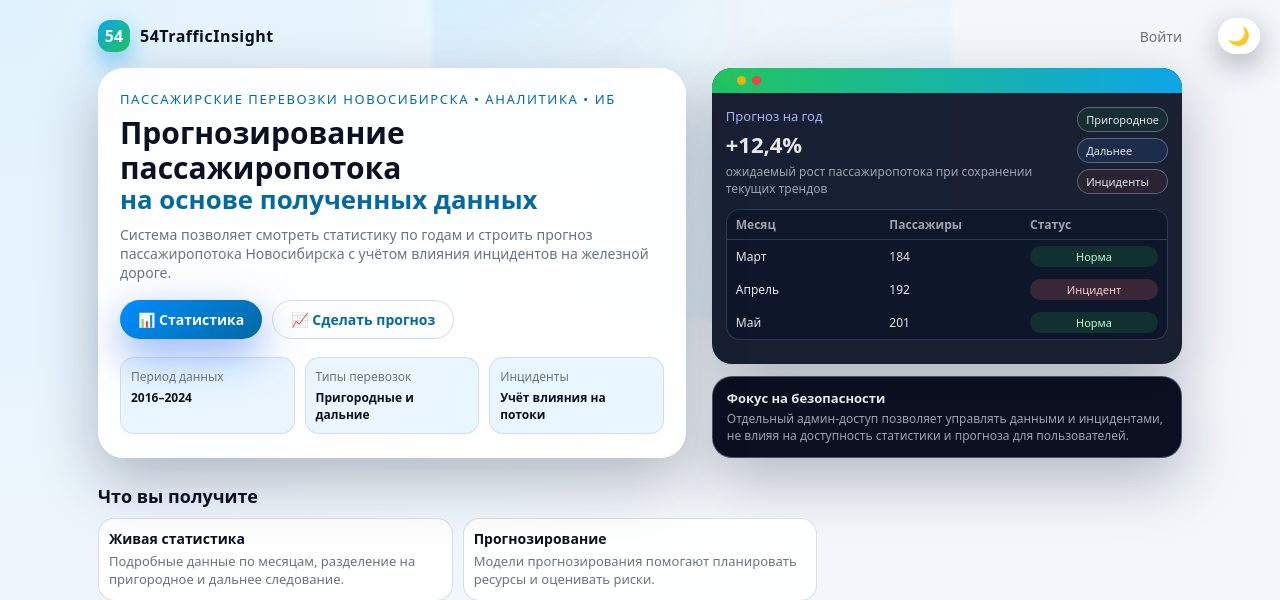
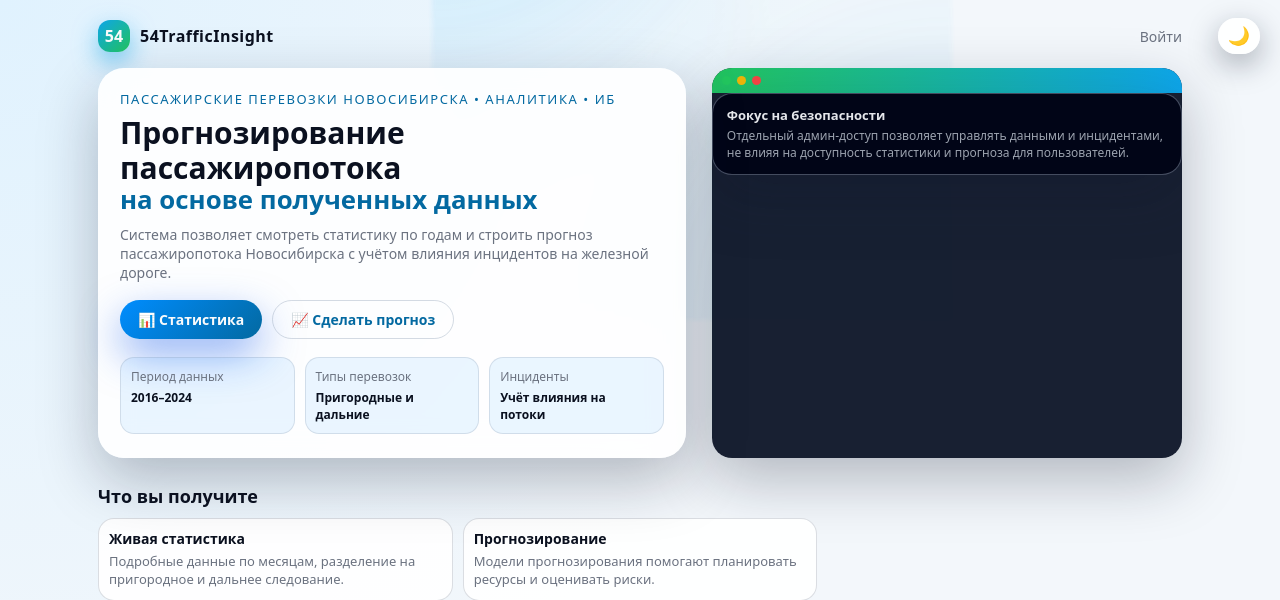
Before and after one commit to b3d0la9ich/Traffic, a Flask app: page / in a window 1280 px wide. Shown: the top 600 px of the page. Run offline with Flask 3, Linux system fonts and the light colour scheme.

Commit message:
Update index.html

```diff
--- a/templates/index.html
+++ b/templates/index.html
@@ -70,46 +70,6 @@
             <span class="dot dot-yellow"></span>
             <span class="dot dot-red"></span>
           </div>
-          <div class="card-body">
-            <div class="chart-row">
-              <div class="chart-col">
-                <p class="chart-title">Прогноз на год</p>
-                <p class="chart-value">+12,4%</p>
-                <p class="chart-caption">
-                  ожидаемый рост пассажиропотока при сохранении текущих трендов
-                </p>
-              </div>
-              <div class="chart-pills">
-                <span class="pill pill-green">Пригородное</span>
-                <span class="pill pill-blue">Дальнее</span>
-                <span class="pill pill-red">Инциденты</span>
-              </div>
-            </div>
-
-            <div class="mini-table">
-              <div class="mini-row mini-head">
-                <span>Месяц</span>
-                <span>Пассажиры</span>
-                <span>Статус</span>
-              </div>
-              <div class="mini-row">
-                <span>Март</span>
-                <span>184</span>
-                <span class="badge badge-ok">Норма</span>
-              </div>
-              <div class="mini-row">
-                <span>Апрель</span>
-                <span>192</span>
-                <span class="badge badge-alert">Инцидент</span>
-              </div>
-              <div class="mini-row">
-                <span>Май</span>
-                <span>201</span>
-                <span class="badge badge-ok">Норма</span>
-              </div>
-            </div>
-          </div>
-        </div>
 
         <div class="card card-secondary">
           <p class="card-secondary-title">Фокус на безопасности</p>
```
